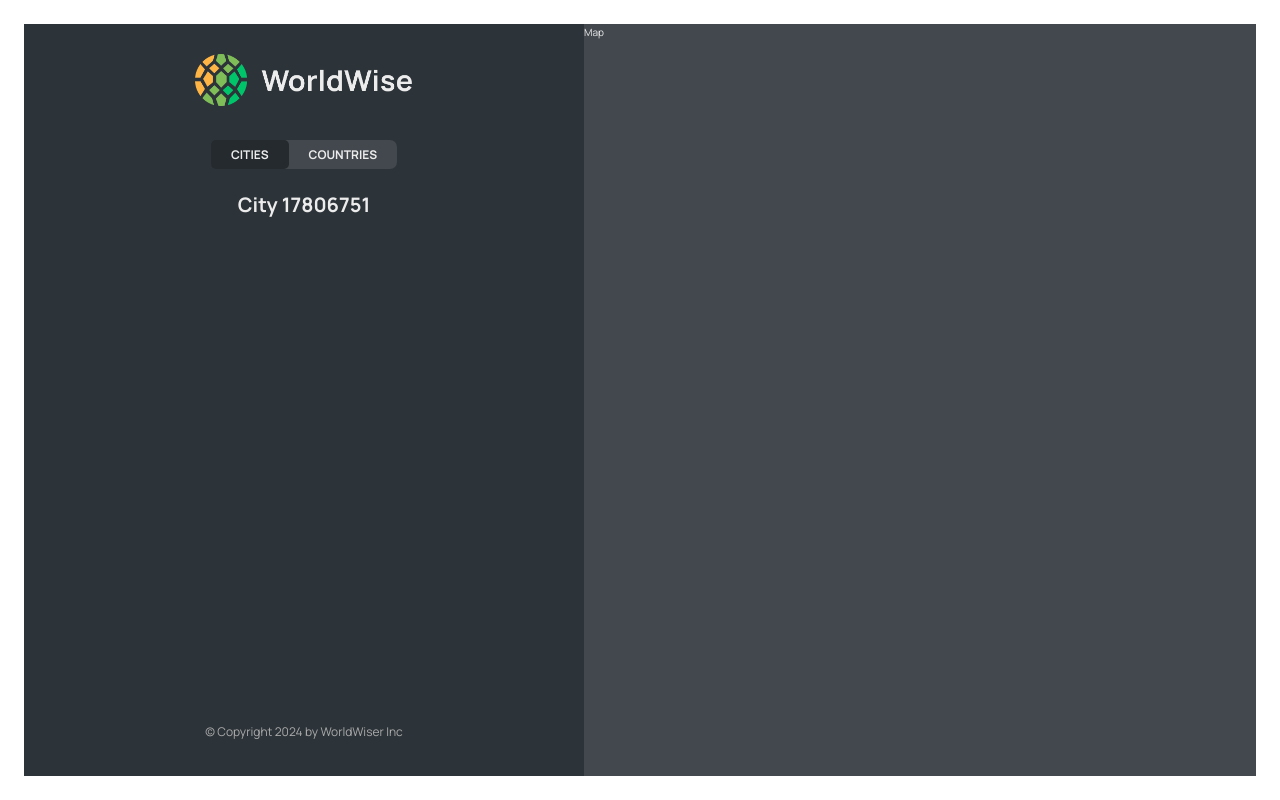
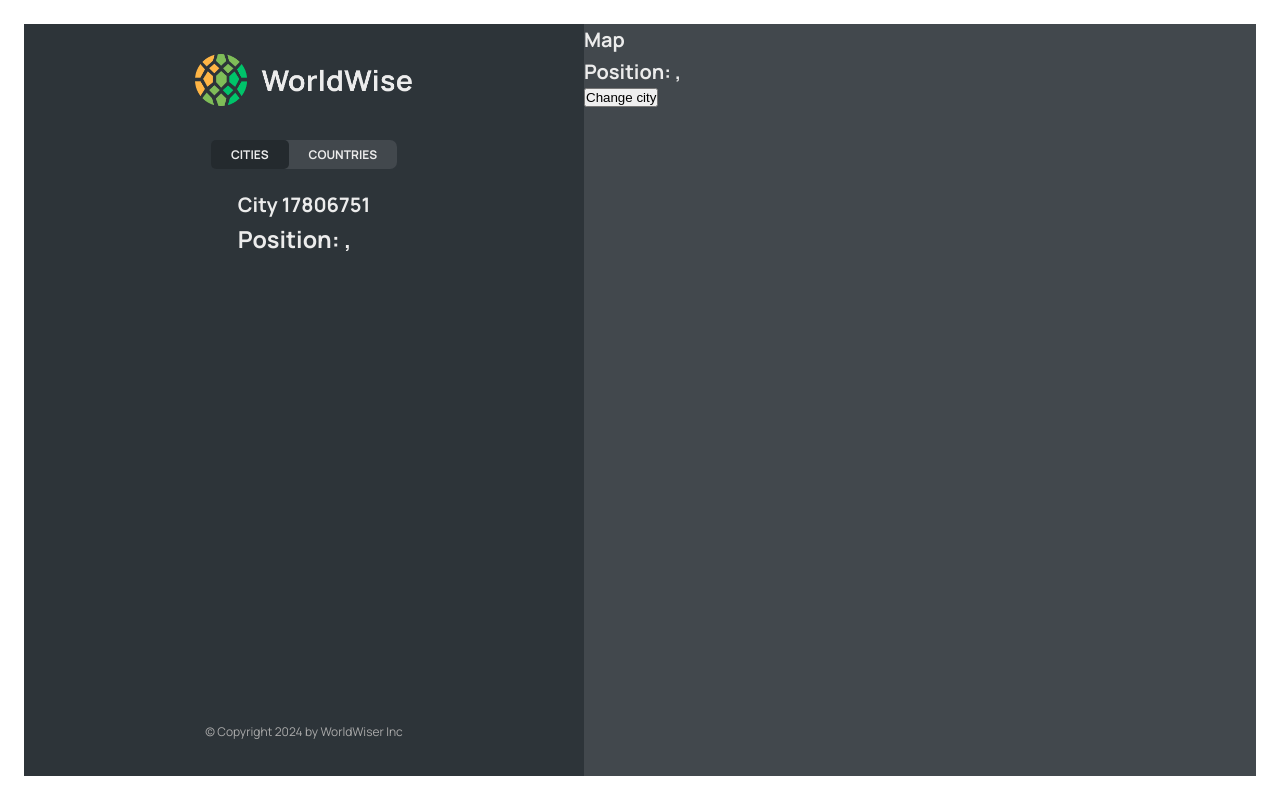
Before and after one commit to becauseidontlike/worldwiser, a React (Vite) app: page /app/cities/17806751 in a window 1280 px wide. Built offline with nearby package versions, Linux system fonts and the light colour scheme; data requests are answered from the project's data file.

Commit message:
lat, lng avaiable in map

```diff
--- a/src/components/City.jsx
+++ b/src/components/City.jsx
@@ -1,4 +1,4 @@
-import { useParams } from "react-router-dom";
+import { useParams, useSearchParams } from "react-router-dom";
 import styles from "./City.module.css";
 
 const formatDate = (date) =>
@@ -11,7 +11,10 @@ const formatDate = (date) =>
 
 function City() {
   const { id } = useParams();
+  const [searchParams, setSearchParams] = useSearchParams();
 
+  const lat = searchParams.get("lat");
+  const lng = searchParams.get("lng");
   // TEMP DATA
   const currentCity = {
     cityName: "Lisbon",
@@ -22,7 +25,16 @@ function City() {
 
   //const { cityName, emoji, date, notes } = currentCity;
 
-  return <h1>City {id}</h1>;
+  return (
+    <>
+      <h1>
+        City {id}{" "}
+        <h3>
+          Position: {lat}, {lng}
+        </h3>
+      </h1>
+    </>
+  );
 
   // return (
   //   <div className={styles.city}>
--- a/src/components/CityItem.jsx
+++ b/src/components/CityItem.jsx
@@ -10,12 +10,15 @@ const formatDate = (date) =>
   }).format(new Date(date));
 
 function CityItem({ city }) {
-  const { cityName, emoji, date, id } = city;
+  const { cityName, emoji, date, id, position } = city;
 
   console.log(city);
   return (
     <li>
-      <Link className={styles.cityItem} to={`${id}`}>
+      <Link
+        className={styles.cityItem}
+        to={`${id}?lat=${position.lat}&lng=${position.lng}`}
+      >
         <span className={styles.emoji}>{emoji}</span>
         <h3 className={styles.name}>{cityName}</h3>
         <time className={styles.date}>({formatDate(date)})</time>
--- a/src/components/Map.jsx
+++ b/src/components/Map.jsx
@@ -1,7 +1,27 @@
+import { useSearchParams } from "react-router-dom";
 import styles from "./Map.module.css";
 
 function Map() {
-  return <div className={styles.mapContainer}>Map</div>;
+  const [searchParams, setSearchParams] = useSearchParams();
+
+  const lat = searchParams.get("lat");
+  const lng = searchParams.get("lng");
+
+  return (
+    <div className={styles.mapContainer}>
+      <h1>Map</h1>
+      <h1>
+        Position: {lat}, {lng}
+      </h1>
+      <button
+        onClick={() => {
+          setSearchParams({ lat: 22, lng: 30 });
+        }}
+      >
+        Change city
+      </button>
+    </div>
+  );
 }
 
 export default Map;
```
